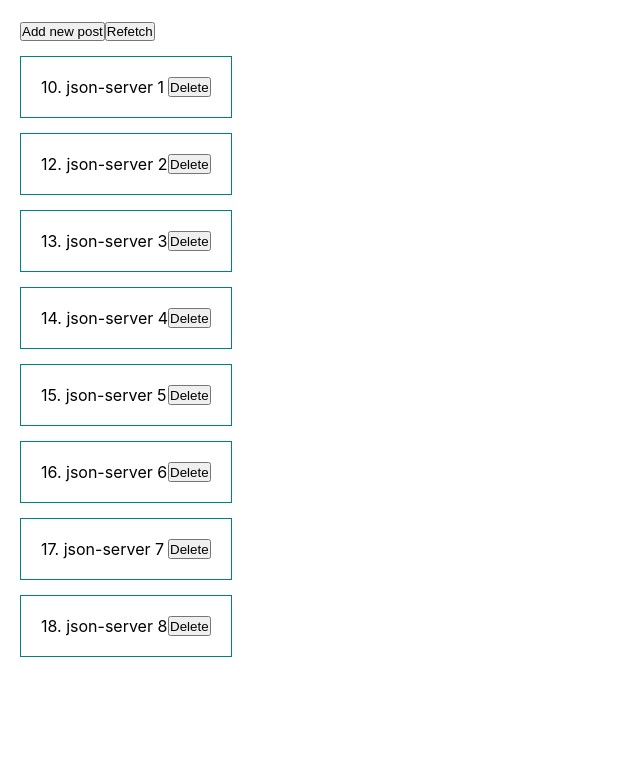
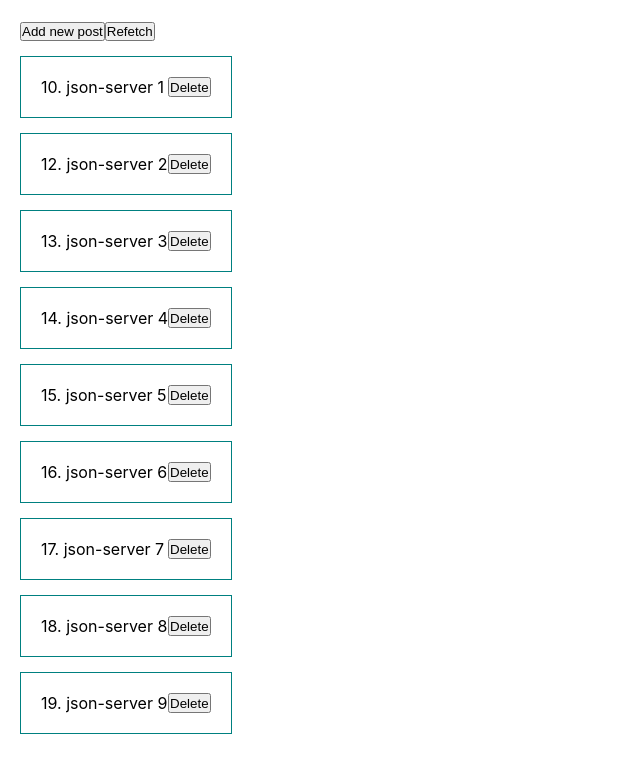
Before and after one commit to KirillTer/ReduxToolkit, a React (Create React App) app: page / in a window 1280 px wide. Shown: the top 772 px of the page, without its empty margins (0-640 px from the left). Built offline with nearby package versions, Linux system fonts and the light colour scheme; no server answers; data requests are answered from the project's data file.

Commit message:
cleared code

```diff
--- a/db.json
+++ b/db.json
@@ -39,6 +39,11 @@
       "title": "json-server 8",
       "body": "json-server 8",
       "id": 18
+    },
+    {
+      "title": "json-server 9",
+      "body": "json-server 9",
+      "id": 19
     }
   ],
   "comments": [],
--- a/src/App.tsx
+++ b/src/App.tsx
@@ -1,17 +1,17 @@
-import React, { useEffect } from 'react';
+// import React, { useEffect } from 'react';
 import './App.css';
-import { fetchUsers } from './store/reducers/ActionCreators';
-import { useAppDispatch, useAppSelector } from './hooks/redux'
+// import { fetchUsers } from './store/reducers/ActionCreators';
+// import { useAppDispatch, useAppSelector } from './hooks/redux'
 import PostContainer from "./components/PostContainer";
-import PostContainerOld from "./components/PostContainerOld";
+// import PostContainerOld from "./components/PostContainerOld";
 
 function App() {
-  const dispatch = useAppDispatch();
-  const { users, isLoading, error } = useAppSelector(state => state.userReducer);
+  // const dispatch = useAppDispatch();
+  // const { users, isLoading, error } = useAppSelector(state => state.userReducer);
 
-  useEffect(() => {
-    dispatch(fetchUsers());
-  }, [dispatch]);
+  // useEffect(() => {
+  //   dispatch(fetchUsers());
+  // }, [dispatch]);
 
   return (
     <div className="App">
```
